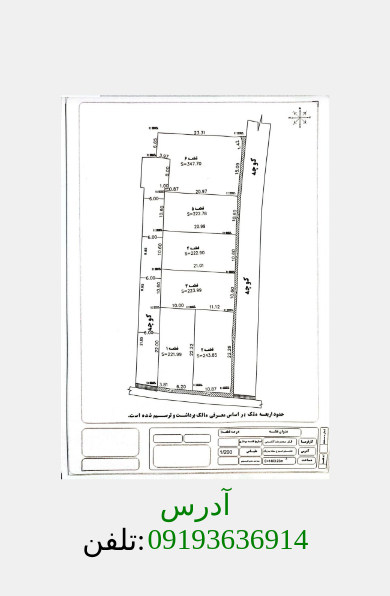
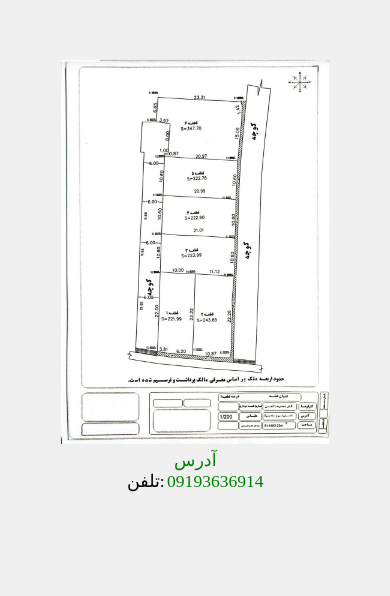
Before and after one commit to Ali-Ghasemi-Tech/kiwi, a plain HTML site: page index.html in a window 390 px wide. Shown: the part 444-1040 px from the top of the page. Drawn offline with Linux system fonts and the light colour scheme.

Commit message:
its the scales man

```diff
--- a/style.css
+++ b/style.css
@@ -34,10 +34,10 @@ a{
     padding-bottom: 0.5vw;
   }
   a{
-    font-size: 25vw;
+    font-size: 15vw;
   }
   div{
-    font-size: 25vw;
+    font-size: 15vw;
     display: flex;
     gap: 2vw;
   }
```
